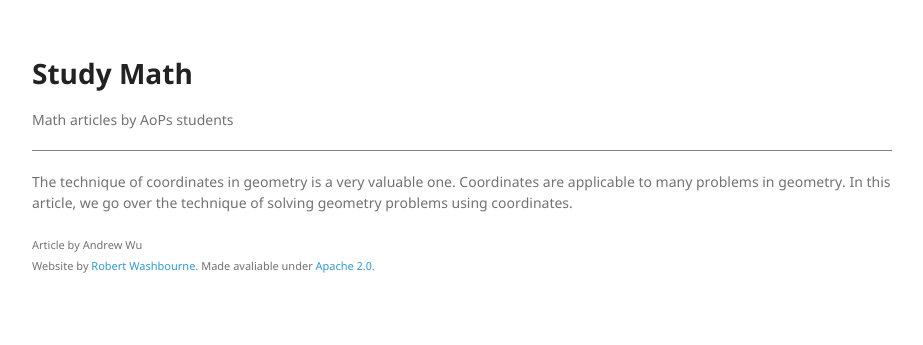
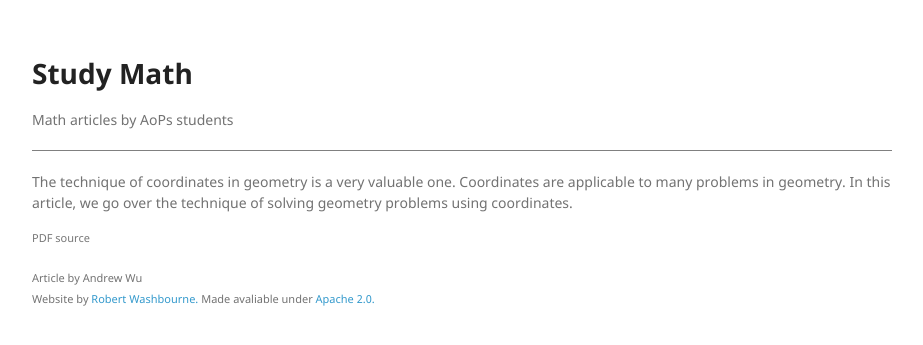
Before and after one commit to studymath/studymath.github.io, a Jekyll site: the page built from _posts/2017-02-02-introduction-to-cartesian-coordinates-in-geometry.markdown, in a window 1280 px wide. Shown: the top 345 px of the page, without its empty margins (178-1101 px from the left). Built offline with Jekyll 4.4.1, drawn with Linux system fonts in a browser that asks for light colours; nearby versions of some CDN libraries; our own code applies the rules of GitHub Pages for plain Markdown files.

Commit message:
Add PDF source link

```diff
--- a/_layouts/default.html
+++ b/_layouts/default.html
@@ -34,8 +34,8 @@
       {{ content }}
       </section>
       <footer>
-        {% unless page.url == "/" %}
-        <p><small>Article by {{ page.author }}</small></p>{% endunless %}
+        {% if page.pdf %}<a href="{{ page.pdf }}"><p><small>PDF source</small></p></a>{% endif %}
+        {% unless page.url == "/" %}<p><small>Article by {{ page.author }}</small></p>{% endunless %}
         <p><small>Website by <a href="http://devpy.me">Robert Washbourne.</a> Made avaliable under <a href="https://opensource.org/licenses/Apache-2.0">Apache 2.0.</a></small></p>
       </footer>
     </div>
```
